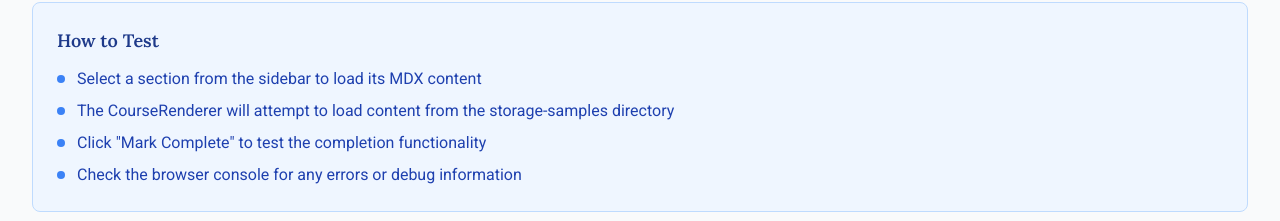
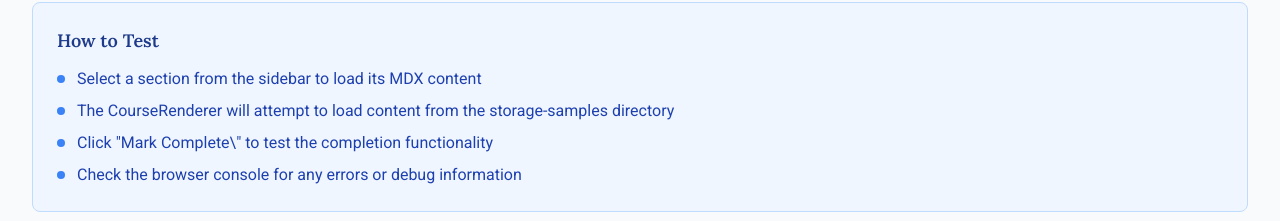
Before and after one commit to Ahmadshahidi/github-aahp4nu5, a React (Vite) app: page /test-course-renderer in a window 1280 px wide. Shown: the part 531-752 px from the top of the page. Built offline with nearby package versions, Linux system fonts and the light colour scheme; no server answers.

Commit message:
Updated TestCourseRenderer.tsx

```diff
--- a/src/pages/TestCourseRenderer.tsx
+++ b/src/pages/TestCourseRenderer.tsx
@@ -174,7 +174,7 @@ const TestCourseRenderer: React.FC = () => {
             </li>
             <li className="flex items-start">
               <span className="w-2 h-2 bg-blue-500 rounded-full mt-2 mr-3 flex-shrink-0"></span>
-              Click "Mark Complete" to test the completion functionality
+              Click "Mark Complete\" to test the completion functionality
             </li>
             <li className="flex items-start">
               <span className="w-2 h-2 bg-blue-500 rounded-full mt-2 mr-3 flex-shrink-0"></span>
```
